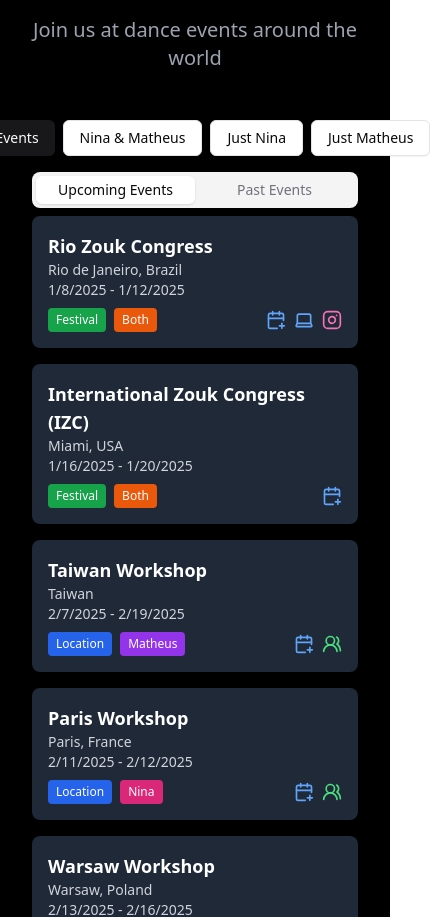
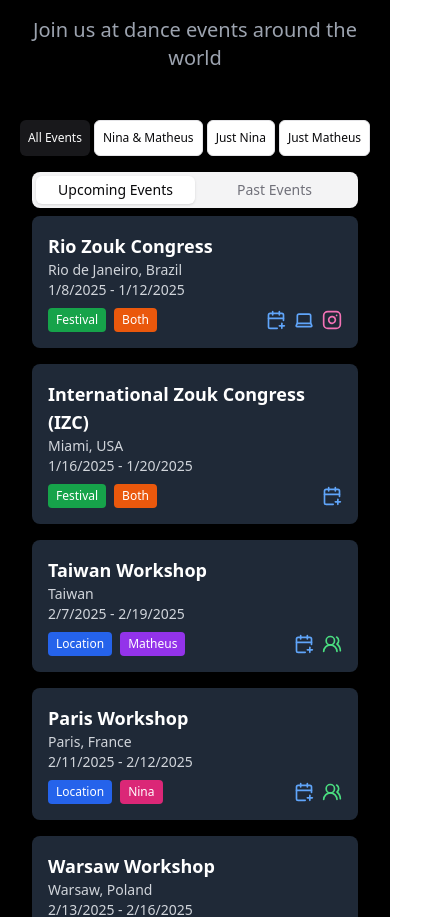
Before and after one commit to hsingh23/learnzouk.com, a React (Vite) app: page / in a window 390 px wide. Shown: the part 1020-1937 px from the top of the page, 430 px wide, since content can reach past the window. Built offline with nearby package versions, Linux system fonts and the light colour scheme.

Commit message:
fix sizing

```diff
--- a/src/components/TourSchedule.tsx
+++ b/src/components/TourSchedule.tsx
@@ -387,17 +387,33 @@ export function TourSchedule() {
 
   return (
     <div className="max-w-4xl mx-auto">
-      <div className="mb-4 flex justify-center gap-2">
-        <Button onClick={() => setSelectedInstructor("all")} variant={selectedInstructor === "all" ? "default" : "outline"} className="px-4 py-2">
+      <div className="mb-4 flex justify-center gap-1 sm:gap-2">
+        <Button
+          onClick={() => setSelectedInstructor("all")}
+          variant={selectedInstructor === "all" ? "default" : "outline"}
+          className="px-2 py-1 text-xs sm:text-sm sm:px-4 sm:py-2"
+        >
           All Events
         </Button>
-        <Button onClick={() => setSelectedInstructor("both")} variant={selectedInstructor === "both" ? "default" : "outline"} className="px-4 py-2">
+        <Button
+          onClick={() => setSelectedInstructor("both")}
+          variant={selectedInstructor === "both" ? "default" : "outline"}
+          className="px-2 py-1 text-xs sm:text-sm sm:px-4 sm:py-2"
+        >
           Nina & Matheus
         </Button>
-        <Button onClick={() => setSelectedInstructor("nina")} variant={selectedInstructor === "nina" ? "default" : "outline"} className="px-4 py-2">
+        <Button
+          onClick={() => setSelectedInstructor("nina")}
+          variant={selectedInstructor === "nina" ? "default" : "outline"}
+          className="px-2 py-1 text-xs sm:text-sm sm:px-4 sm:py-2"
+        >
           Just Nina
         </Button>
-        <Button onClick={() => setSelectedInstructor("matheus")} variant={selectedInstructor === "matheus" ? "default" : "outline"} className="px-4 py-2">
+        <Button
+          onClick={() => setSelectedInstructor("matheus")}
+          variant={selectedInstructor === "matheus" ? "default" : "outline"}
+          className="px-2 py-1 text-xs sm:text-sm sm:px-4 sm:py-2"
+        >
           Just Matheus
         </Button>
       </div>
```
